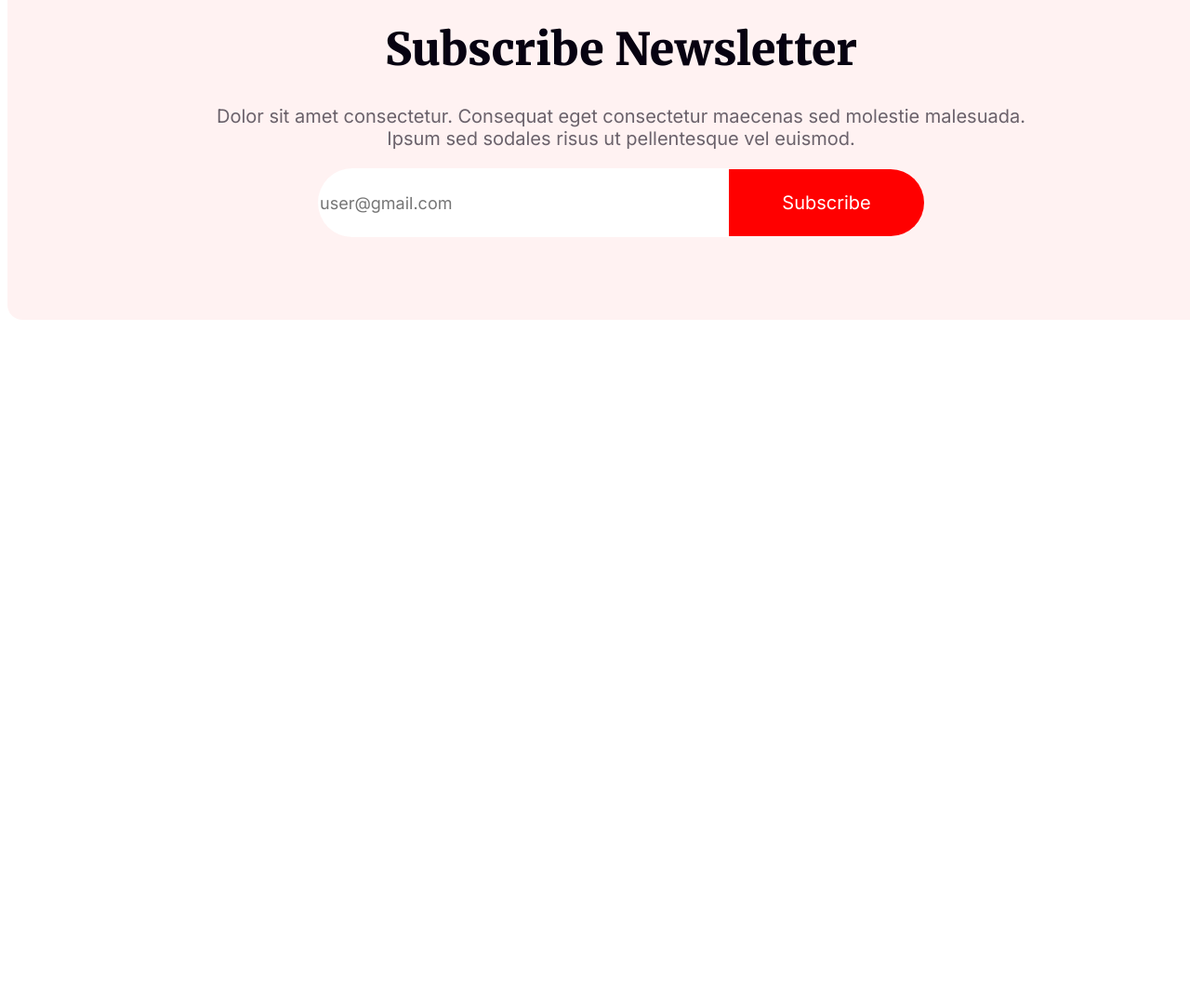
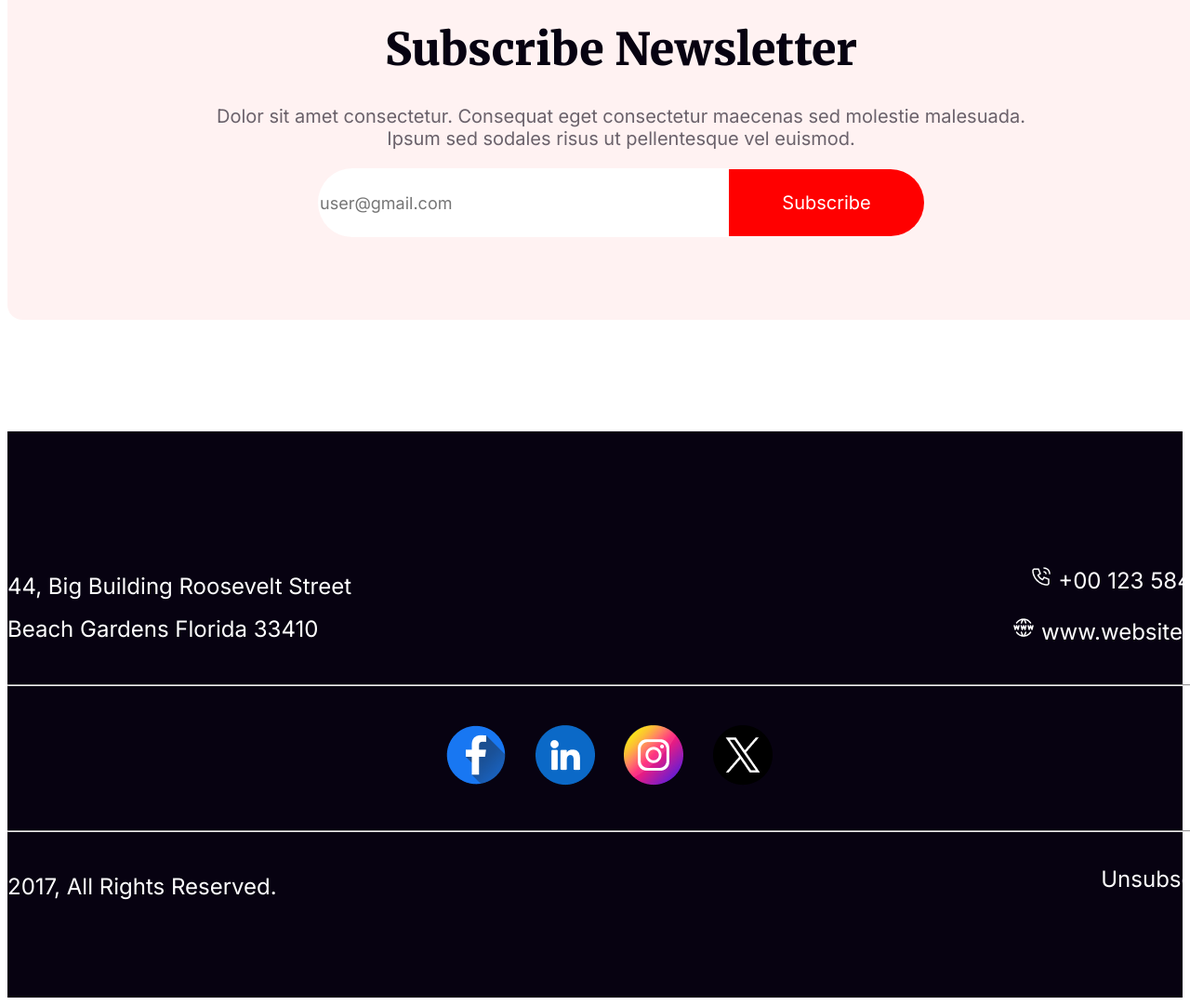
Before and after one commit to mushfiq7297/batch-9-a-1, a plain HTML site: page index.html in a window 1280 px wide. Shown: the part 5284-6365 px from the top of the page at 93% size. Before the commit the page ends 5748 px from the top, so only its background shows below. Drawn offline with Linux system fonts and the light colour scheme.

Commit message:
added footer

```diff
--- a/index.html
+++ b/index.html
@@ -20,7 +20,7 @@
             <p class="off-1">65% OFF</p>
             <p class="off-2">OUR HOLIDAY DEALS ARE BETTER</p>
             <p class="off-3">ALL CATEGORIES</p>
-            <img src="resources/New Year Photo.png" alt="" class="off-image" >
+            <img src="resources/New Year Photo.png" alt="" class="off-image">
         </div>
         <div class="party-container">
             <div class="party-column-1">
@@ -36,7 +36,8 @@
         <div class="event-container">
             <p class="event"> <span class="event-red">Place:</span> New Park Hotel<br>
                 <span class="event-red">Date:</span> 31 December Night 2023<br>
-                <span class="event-red">Time:</span> Evening 7.30 pm to 12.30 am</p>
+                <span class="event-red">Time:</span> Evening 7.30 pm to 12.30 am
+            </p>
             <div class="btn-container">
                 <button class="btn-event">Join Now</button>
             </div>
@@ -45,7 +46,8 @@
             <div class="soon-right">
                 <p class="soon-right-1">NEW BEST OFFER</p>
                 <p class="soon-right-2">Coming Soon</p>
-                <p class="soon-right-3">Dolor sit amet consectetur. Consequat eget consectetur maecenas sed molestie malesuada. Ipsum sed sodales risus ut pellentesque vel euismod. </p>
+                <p class="soon-right-3">Dolor sit amet consectetur. Consequat eget consectetur maecenas sed molestie
+                    malesuada. Ipsum sed sodales risus ut pellentesque vel euismod. </p>
             </div>
             <div class="soon-mid">
                 <img src="/resources/Ellipse 1.png" alt="" class="soon-mid-image">
@@ -75,7 +77,8 @@
             <div class="portfolio-para">
                 <p class="para-1">THE BEST GIFTS</p>
                 <p class="para-2">Our Awesome Portfolio</p>
-                <p class="para-3">Dolor sit amet consectetur. Consequat eget consectetur maecenas sed molestie malesuada. Ipsum sed sodales risus ut pellentesque vel euismod. </p>
+                <p class="para-3">Dolor sit amet consectetur. Consequat eget consectetur maecenas sed molestie
+                    malesuada. Ipsum sed sodales risus ut pellentesque vel euismod. </p>
             </div>
             <div class="portfolio-1">
                 <div class="portfolio-image">
@@ -114,16 +117,54 @@
             </div>
         </div>
         <div class="newsletter">
-            <div class="email"><img src="/resources/Group 61.png" alt="" ></div>
+            <div class="email"><img src="/resources/Group 61.png" alt=""></div>
             <div class="title">Subscribe Newsletter</div>
-            <div class="para">Dolor sit amet consectetur. Consequat eget consectetur maecenas sed molestie malesuada. Ipsum sed sodales risus ut pellentesque vel euismod. </div>
-            <div class="button-news" ><form >
-                <input type="text" name="search" placeholder="user@gmail.com" class="button"><button class="button-subs">Subscribe</button>
-              </form></div>
+            <div class="para">Dolor sit amet consectetur. Consequat eget consectetur maecenas sed molestie malesuada.
+                Ipsum sed sodales risus ut pellentesque vel euismod. </div>
+            <div class="button-news">
+                <form>
+                    <input type="text" name="search" placeholder="user@gmail.com" class="button"><button
+                        class="button-subs">Subscribe</button>
+                </form>
+            </div>
         </div>
 
     </main>
     <footer>
+        <div class="footer-container">
+            <div class="footer-1">
+                <div class="p1">
+                    <p>
+                        44, Big Building Roosevelt Street<br>
+                        Beach Gardens Florida 33410
+                    </p>
+                </div>
+                <div class="p2"><p><span><img src="resources/Call.png" alt=""></span>
+                        +00 123 584 124</p>
+                    <span>   <p></p><img src="resources/Website.png" alt=""></span>
+                   www.website.com</p>
+                </div>
+            </div>
+            <hr>
+            <div class="footer-2">
+                <img src="resources/Facebook.png" alt="" class="fimages">
+                <img src="resources/Linkedin.png" alt="" class="fimages">
+                <img  src="resources/Instagram.png" alt=""class="fimages">
+                <img src="/resources/Twitter.png" alt="" class="fimages">
+                </div>
+            <hr>
+            <div class="footer-3">
+
+                <div class="p1">
+                    <p>
+                        2017, All Rights Reserved.
+                    </p>
+                </div>
+                <div class="p2">
+                    <p>Unsubscribe</p>
+                </div>
+            </div>
+        </div>
 
     </footer>
 
--- a/styles/styles.css
+++ b/styles/styles.css
@@ -362,9 +362,6 @@ main {
     position: absolute;
     top: 50%;
     left: 50%;
-    -webkit-transform: translate(-50%, -50%);
-    -ms-transform: translate(-50%, -50%);
-    transform: translate(-50%, -50%);
     text-align: center;
 }
 
@@ -442,3 +439,52 @@ text-align: center;
 font-family: Inter;
 font-size: 20px;
 }
+
+/* footer section styles */
+footer {
+    width: 100%;
+    height: 609px;
+     background-color: #070211;
+
+}
+.footer-container{
+    padding-top: 120px;
+    width: 1320px;
+    margin: auto;
+}
+.footer-1{
+    display: flex;
+
+
+}
+
+.footer-container {
+    color: #FFF;
+
+font-family: Inter;
+font-size: 24px;
+font-style: normal;
+}
+.p1{
+    width: 50%;
+    margin: 0;
+    line-height: 1.9;
+}
+.p2{
+    width: 50%;
+    text-align: right;
+}
+
+.footer-2 {
+    text-align: center;
+    padding-top: 30px;
+    padding-bottom: 30px;
+
+}
+.footer-3{
+    display: flex;
+}
+.fimages {
+    margin-right: 25px;
+
+}
```
Lines whose indentation alone changed are shown as unchanged.
